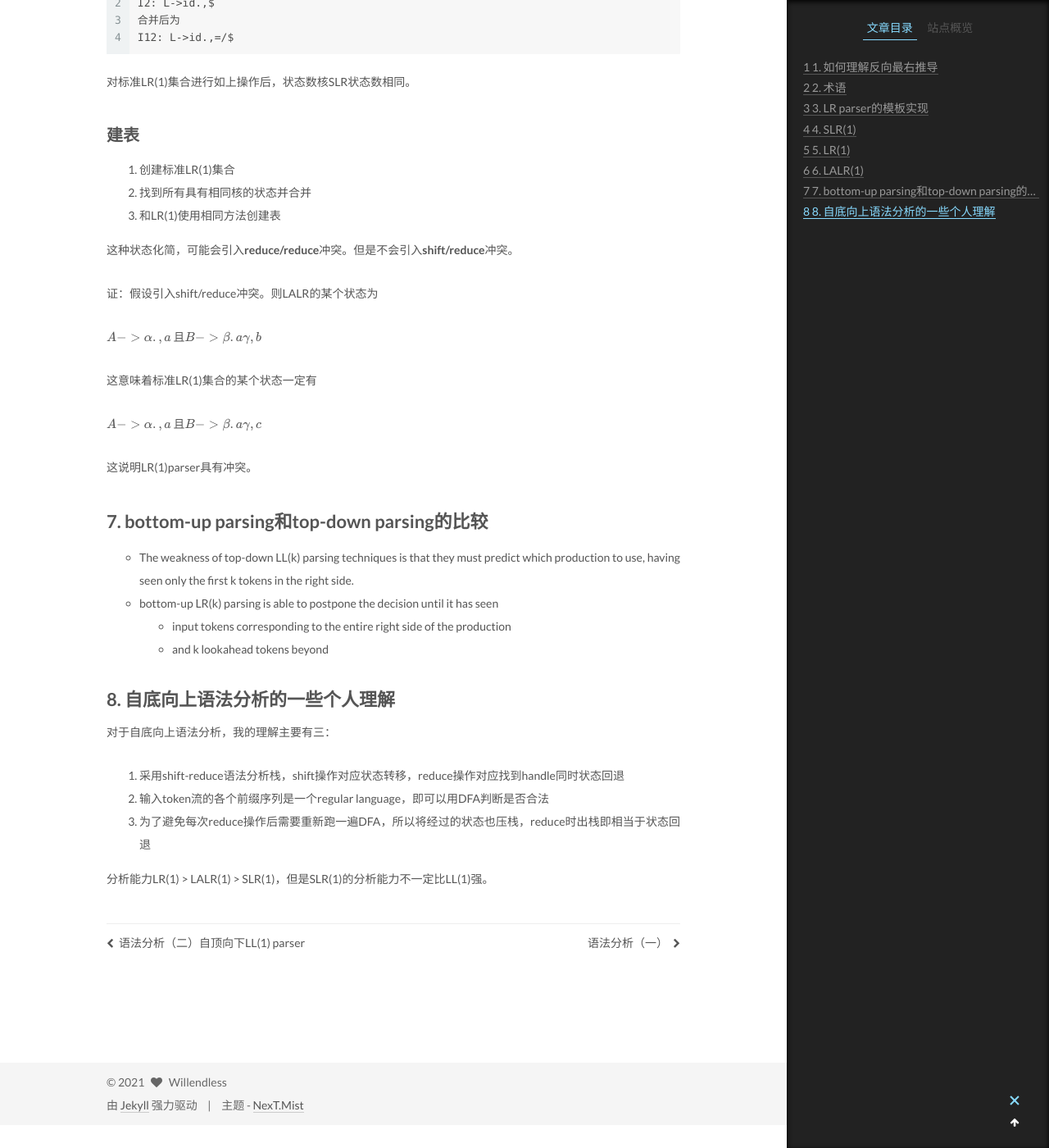
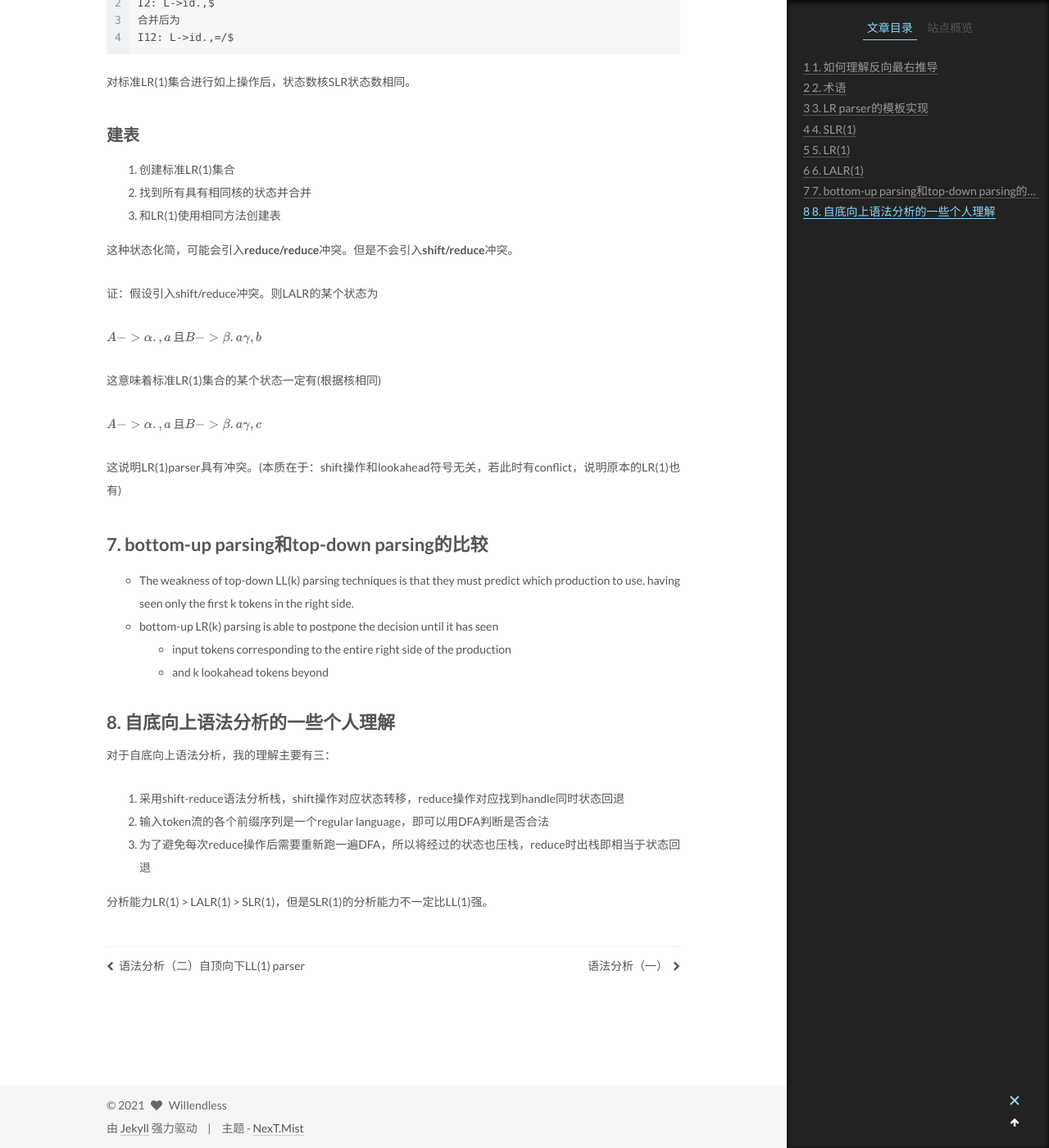
Before and after one commit to Willendless/willendless.github.io, a Jekyll site: the page built from _posts/2021-1-12-语法分析（三）.md, in a window 1280 px wide and 1400 px high, scrolled down 5186 px. Shown: the whole window at 82% size. Built offline with Jekyll 4.4.1, drawn with Linux system fonts in a browser that asks for light colours; formulas are drawn with MathJax 3; comment, search, counter and statistics services are not loaded.

Commit message:
chore: update post

```diff
--- a/_posts/2021-1-12-语法分析（三）.md
+++ b/_posts/2021-1-12-语法分析（三）.md
@@ -198,11 +198,11 @@ I12: L->id.,=/$
 
 $A->\alpha., a$ 且$B->\beta.a\gamma, b$
 
-这意味着标准LR(1)集合的某个状态一定有
+这意味着标准LR(1)集合的某个状态一定有(根据核相同)
 
 $A->\alpha., a$ 且$B->\beta.a\gamma, c$
 
-这说明LR(1)parser具有冲突。
+这说明LR(1)parser具有冲突。(本质在于：shift操作和lookahead符号无关，若此时有conflict，说明原本的LR(1)也有)
 
 ## 7. bottom-up parsing和top-down parsing的比较
 
```
